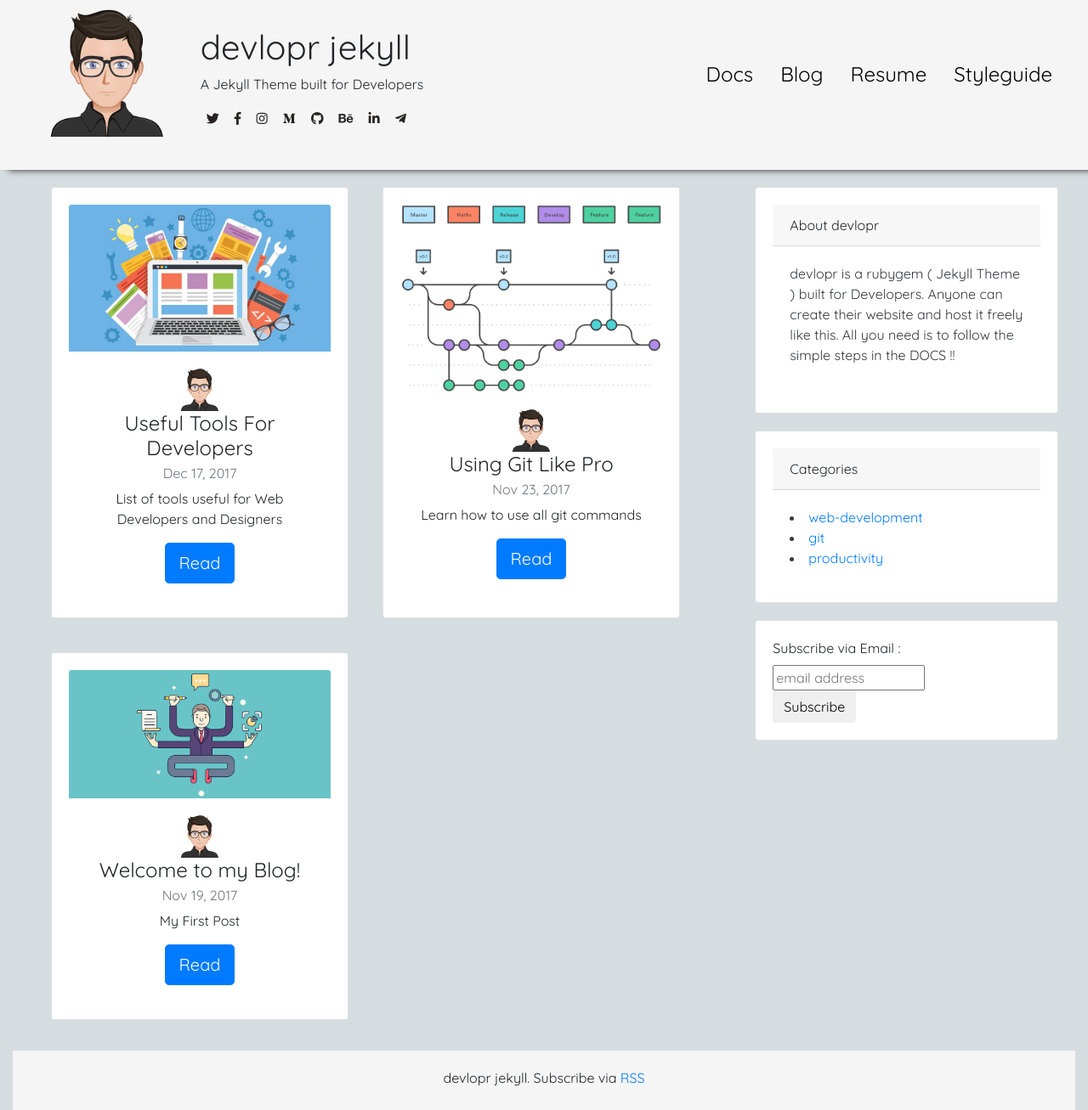
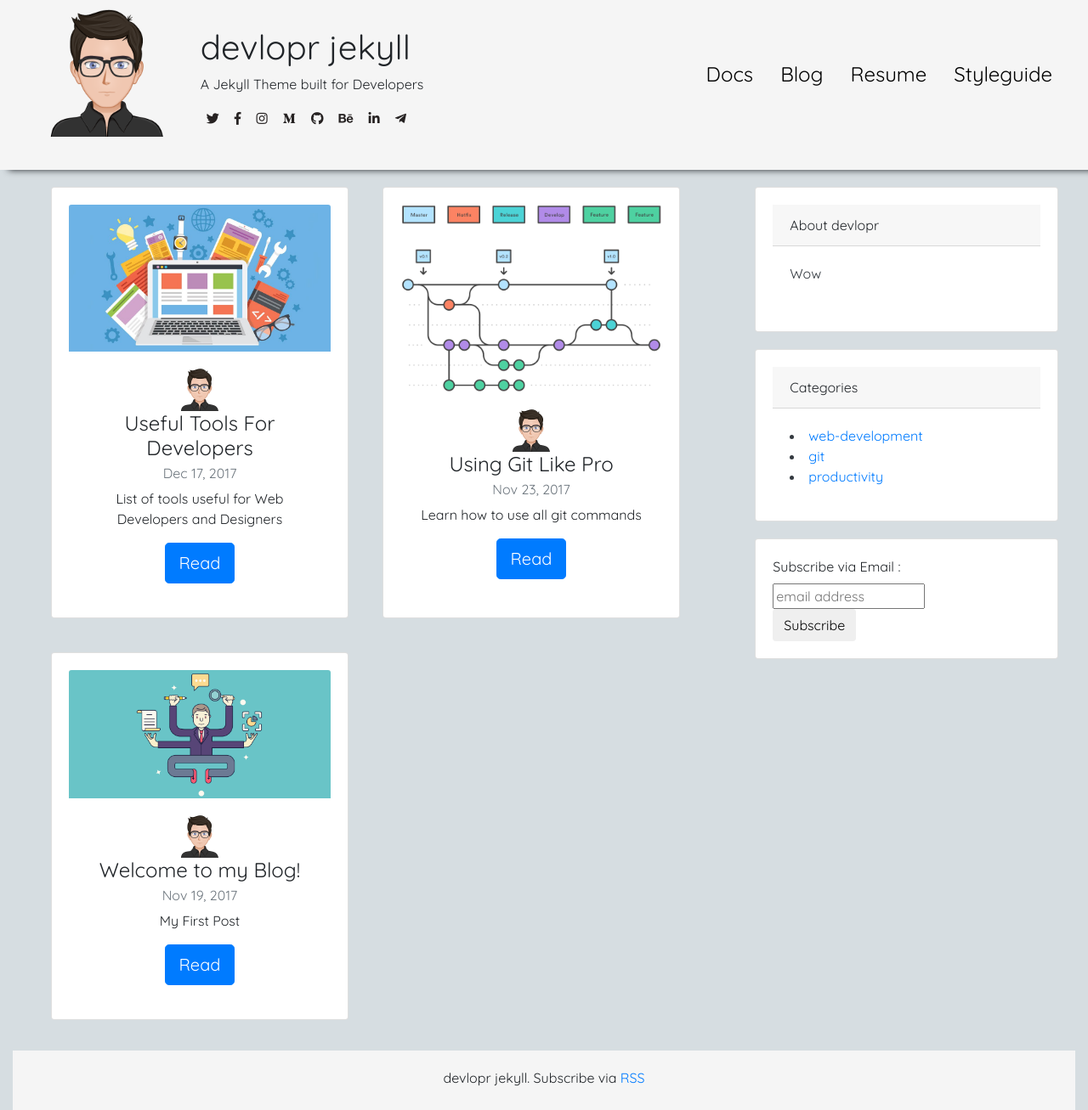
Before and after one commit to Inhog/BongHoLee.github.io, a Jekyll site: the page built from index.md, in a window 1280 px wide. Shown: the whole page at 85% size. Built offline with Jekyll 4.4.1, drawn with Linux system fonts in a browser that asks for light colours; nearby versions of some CDN libraries; a script that is not in the unit is left out.

Commit message:
Update blog.html

```diff
--- a/_layouts/blog.html
+++ b/_layouts/blog.html
@@ -32,8 +32,7 @@ layout: default
             <div class="card">
                 <div class="card-header"> About {{ site.author }} </div>
                 <div class="card-body text-dark">
-                    <p> devlopr is a rubygem ( Jekyll Theme ) built for Developers. Anyone can create their website and host it freely
-                        like this. All you need is to follow the simple steps in the DOCS !!</p>
+                    <p> Wow</p>
                 </div>
             </div>
             <div class="card">
```
